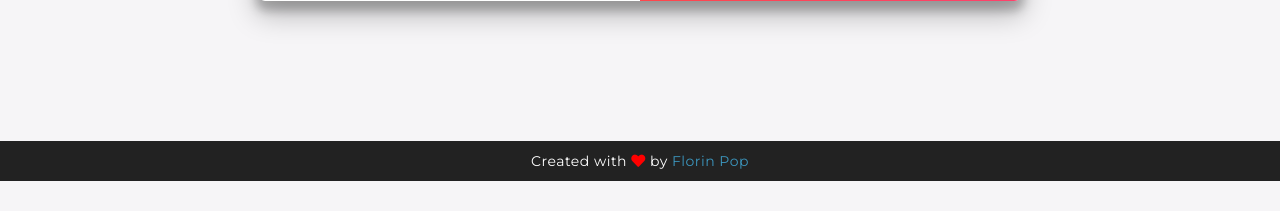
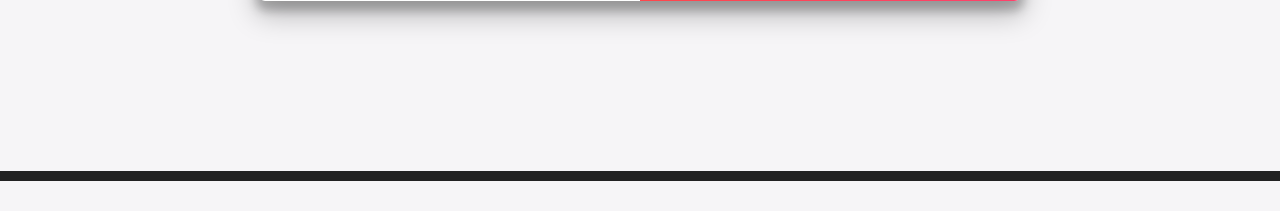
Before and after one commit to lakshchikara/My-Fashion-Store, a Flask app: page /auth in a window 1280 px wide. Shown: the part 619-830 px from the top of the page. Run offline with Flask 3, Linux system fonts and the light colour scheme.

Commit message:
Update auth.html

```diff
--- a/templates/auth.html
+++ b/templates/auth.html
@@ -58,8 +58,7 @@
 
 <footer>
   <p>
-    Created with <i class="fa fa-heart"></i> by
-    <a target="_blank" href="https://florin-pop.com">Florin Pop</a>
+
   </p>
 </footer>
 
```
